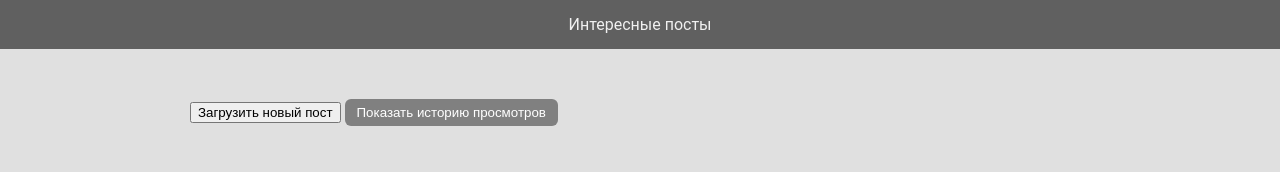
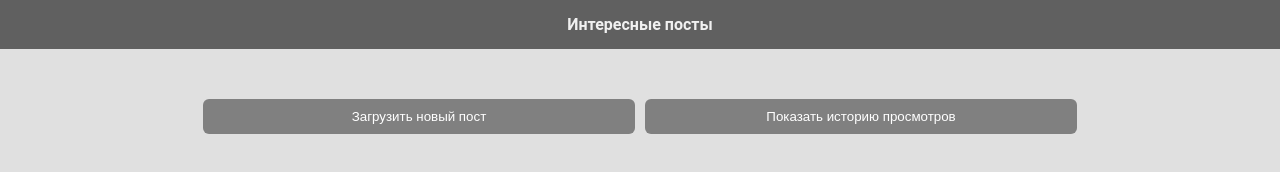
Before and after one commit to Asalferova/RandomPost, a plain HTML site: page index.html in a window 1280 px wide. Drawn offline with Linux system fonts and the light colour scheme; no server answers.

Commit message:
Update style.css
Updated styles

```diff
--- a/css/style.css
+++ b/css/style.css
@@ -10,6 +10,7 @@
 
 body {
     font-family: 'Roboto', sans-serif;
+    font-weight: bold;
     background-color: var(--background-color);
     margin: 0;
     padding: 0;
@@ -70,14 +71,21 @@ header.header{
     background-color: var(--active-button-color);
 }
 
-.history-btn {
+.buttons {
+    display: flex;
+    justify-content: center;
+    gap: 10px;
+    margin-bottom: 25px;
+}
+
+.btn-default {
     background-color: var(--button-color);
     color: white;
     border: none;
     border-radius: 6px;
-    padding: 6px 12px;
+    padding: 10px 12px;
     cursor: pointer;
-    margin-bottom: 25px;
+    width: 48%;
 }
 
 .history-posts {
```
